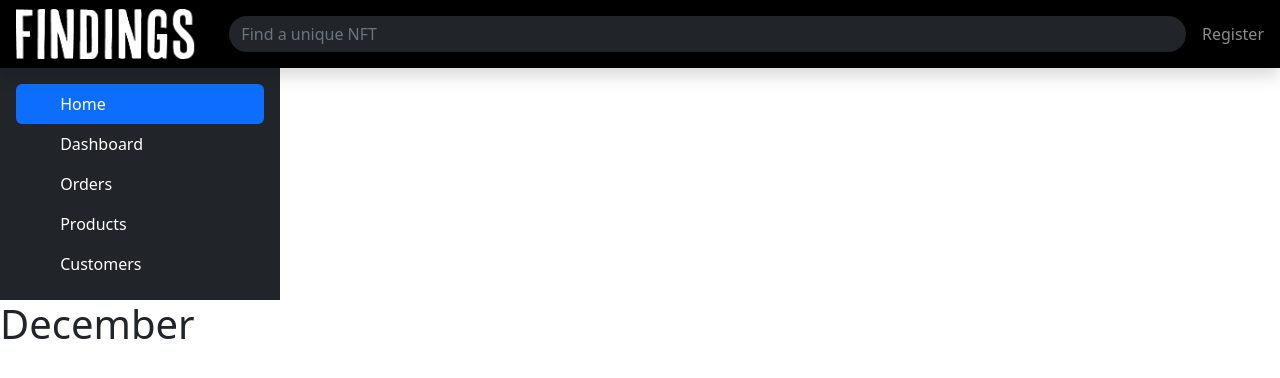
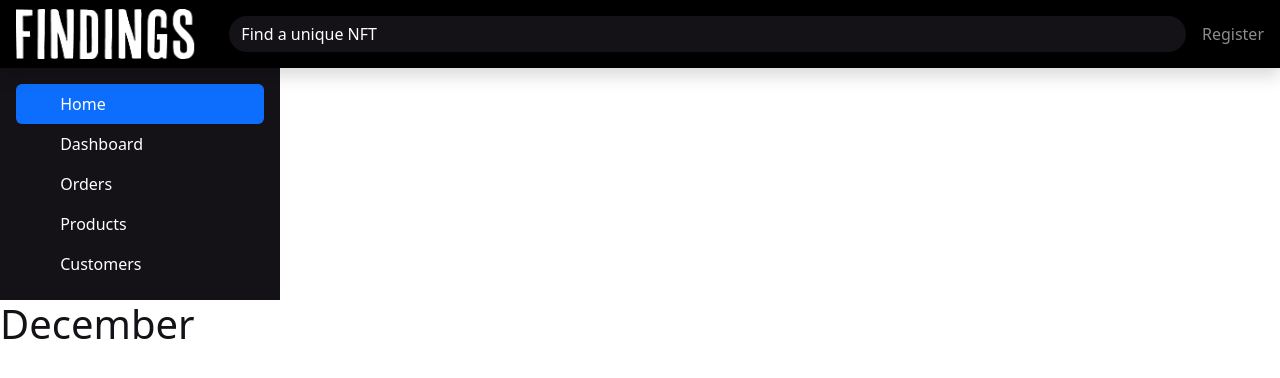
Before and after one commit to tonjetj/2022-semester-project, a website: page index.html in a window 1280 px wide. Drawn offline with nearby package versions, Linux system fonts and the light colour scheme; files that its build step writes are made by us from their sources; files whose address does not match are found by name.

Commit message:
changed some styles

```diff
--- a/src/scss/_variables.scss
+++ b/src/scss/_variables.scss
@@ -5,10 +5,10 @@ $gray-200: #e9ecef;
 $gray-300: #dee2e6;
 $gray-400: #ced4da;
 $gray-500: #adb5bd;
-$gray-600: #6c757d;
+$gray-600: #27293357;
 $gray-700: #495057;
-$gray-800: #343a40;
-$gray-900: #212529;
+$gray-800: #27293379;
+$gray-900: #141217;
 $black:    #000;
 // scss-docs-end gray-color-variables
 
@@ -58,3 +58,15 @@ $colors: (
   "gray":       $gray-600,
   "gray-dark":  $gray-800
 );
+
+// scss-docs-start theme-color-variables
+$primary:       $blue;
+$secondary:     $gray-800;
+$success:       $green;
+$info:          $cyan;
+$warning:       $yellow;
+$danger:        $red;
+$light:         $white;
+$dark:          $gray-900;
+
+$input-placeholder-color:               $light;
--- /dev/null
+++ b/src/scss/components/_header.scss
@@ -0,0 +1,3 @@
+#search-input {
+    color: white;
+}
--- a/src/scss/styles.scss
+++ b/src/scss/styles.scss
@@ -1,5 +1,8 @@
 // Bootstrap variable overrides
 @import "variables";
 
+// Original styles
+@import "./components/header";
+
 // Bootstrap styles
 @import "../../node_modules/bootstrap/scss/bootstrap";
```
